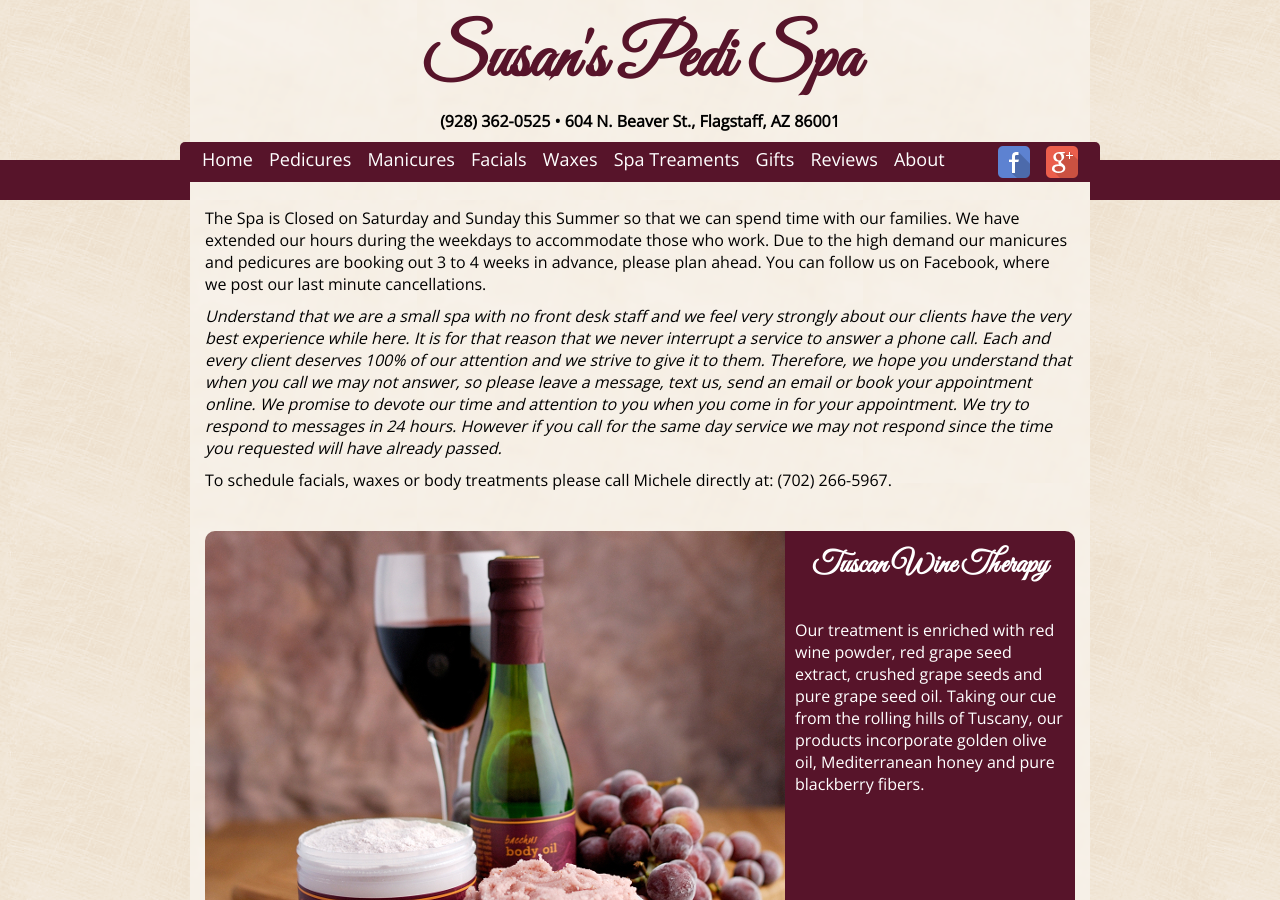
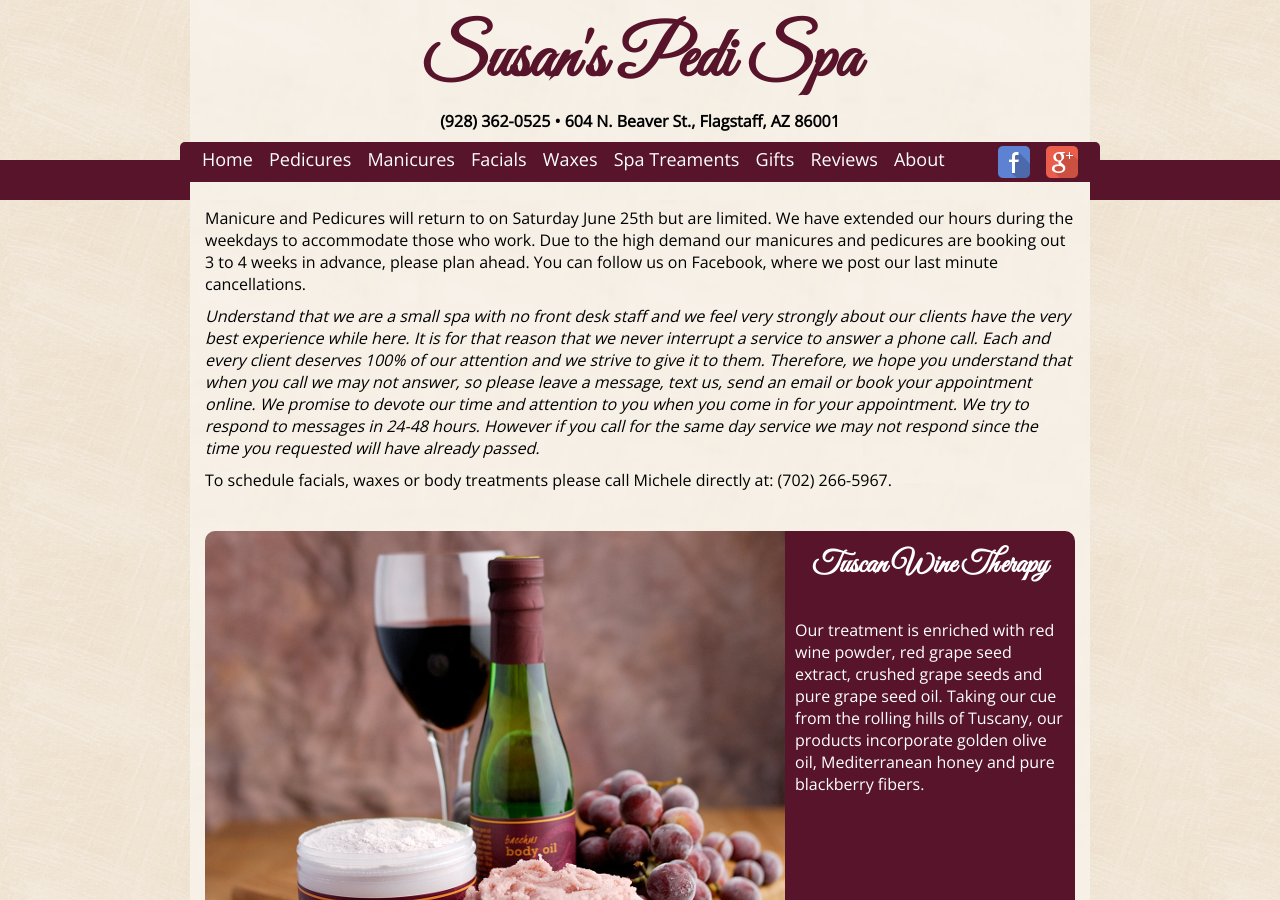
Before and after one commit to susanspedispa/susanspedispa.github.io, a Jekyll site: the page built from index.html, in a window 1280 px wide and 900 px high. Built offline with Jekyll 4.4.1, drawn with Linux system fonts in a browser that asks for light colours.

Commit message:
Update intro.html

```diff
--- a/_includes/intro.html
+++ b/_includes/intro.html
@@ -1,3 +1,3 @@
-<p>The Spa is Closed on Saturday and Sunday this Summer so that we can spend time with our families. We have extended our hours during the weekdays to accommodate those who work. Due to the high demand our manicures and pedicures are booking out 3 to 4 weeks in advance, please plan ahead. You can follow us on Facebook, where we post our last minute cancellations.<p></p></p>
-<p><i>Understand that we are a small spa with no front desk staff and we feel very strongly about our clients have the very best experience while here. It is for that reason that we never interrupt a service to answer a phone call. Each and every client deserves 100% of our attention and we strive to give it to them. Therefore, we hope you understand that when you call we may not answer, so please leave a message, text us, send an email or book your appointment online. We promise to devote our time and attention to you when you come in for your appointment. We try to respond to messages in 24 hours. However if you call for the same day service we may not respond since the time you requested will have already passed.</i></p>
+<p>Manicure and Pedicures will return to on Saturday June 25th but are limited. We have extended our hours during the weekdays to accommodate those who work. Due to the high demand our manicures and pedicures are booking out 3 to 4 weeks in advance, please plan ahead. You can follow us on Facebook, where we post our last minute cancellations.<p></p></p>
+<p><i>Understand that we are a small spa with no front desk staff and we feel very strongly about our clients have the very best experience while here. It is for that reason that we never interrupt a service to answer a phone call. Each and every client deserves 100% of our attention and we strive to give it to them. Therefore, we hope you understand that when you call we may not answer, so please leave a message, text us, send an email or book your appointment online. We promise to devote our time and attention to you when you come in for your appointment. We try to respond to messages in 24-48 hours. However if you call for the same day service we may not respond since the time you requested will have already passed.</i></p>
 <p>To schedule facials, waxes or body treatments please call Michele directly at: (702) 266-5967.</p>
```
